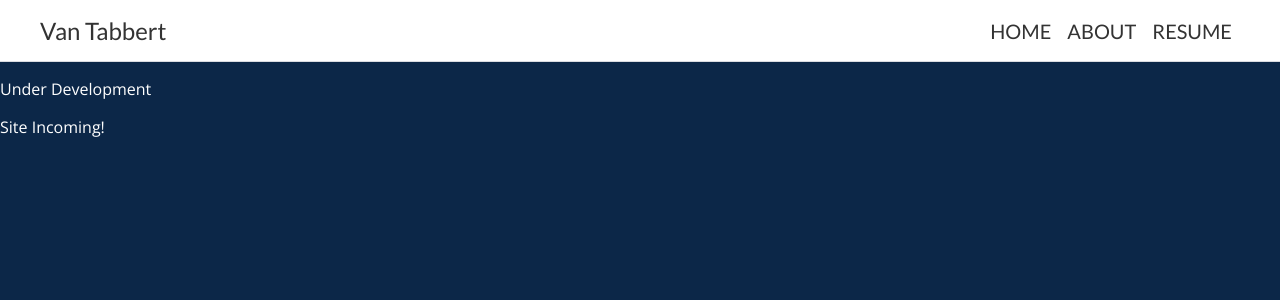
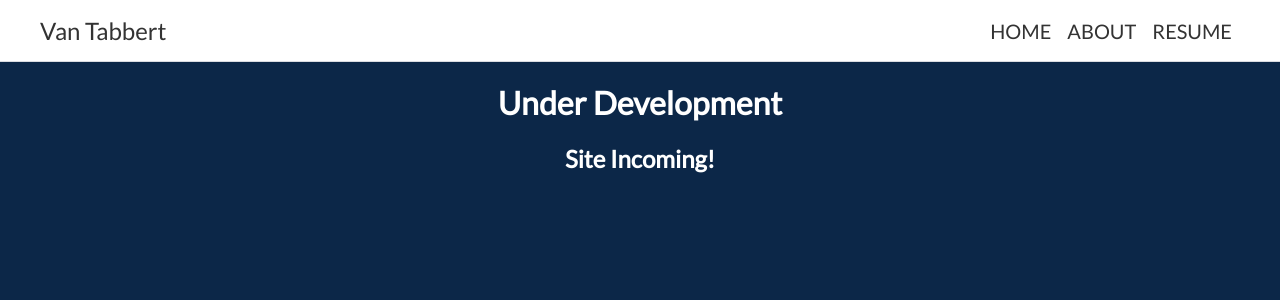
Before and after one commit to vannya/personal-website, a React app: page / in a window 1280 px wide. Shown: the top 300 px of the page. Built offline with nearby package versions, Linux system fonts and the light colour scheme.

Commit message:
Add some homepage styling

```diff
--- a/src/pages/Home.tsx
+++ b/src/pages/Home.tsx
@@ -2,9 +2,9 @@ import React from 'react';
 
 export const Home = (): JSX.Element => {
 	return (
-		<div>
-			<p>Under Development</p>
-			<p>Site Incoming!</p>
+		<div className='home-page'>
+			<h1>Under Development</h1>
+			<h2>Site Incoming!</h2>
 		</div>
 	);
 };
--- a/src/styles.scss
+++ b/src/styles.scss
@@ -50,3 +50,8 @@ nav {
 		}
 	}
 }
+
+.home-page {
+	background-color: $background;
+	text-align: center;
+}
```
